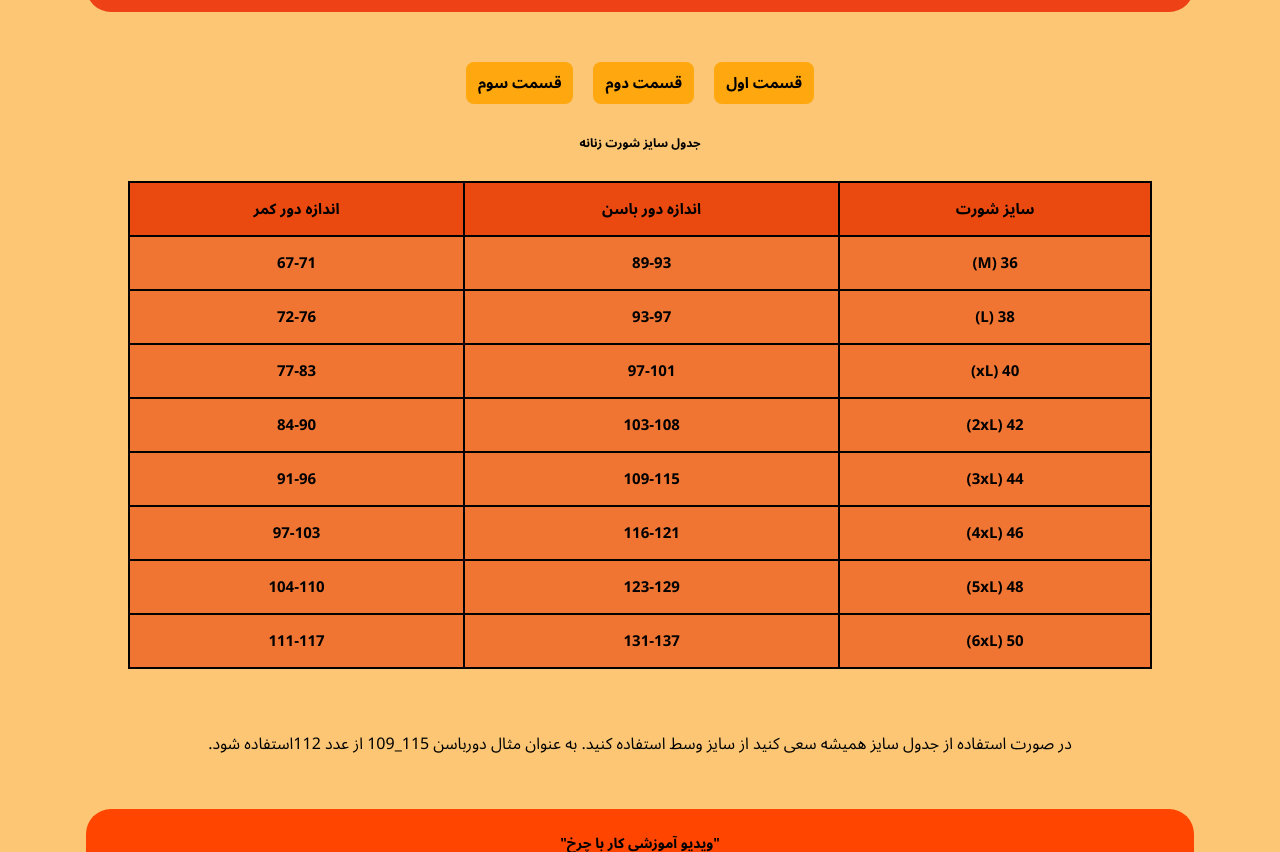
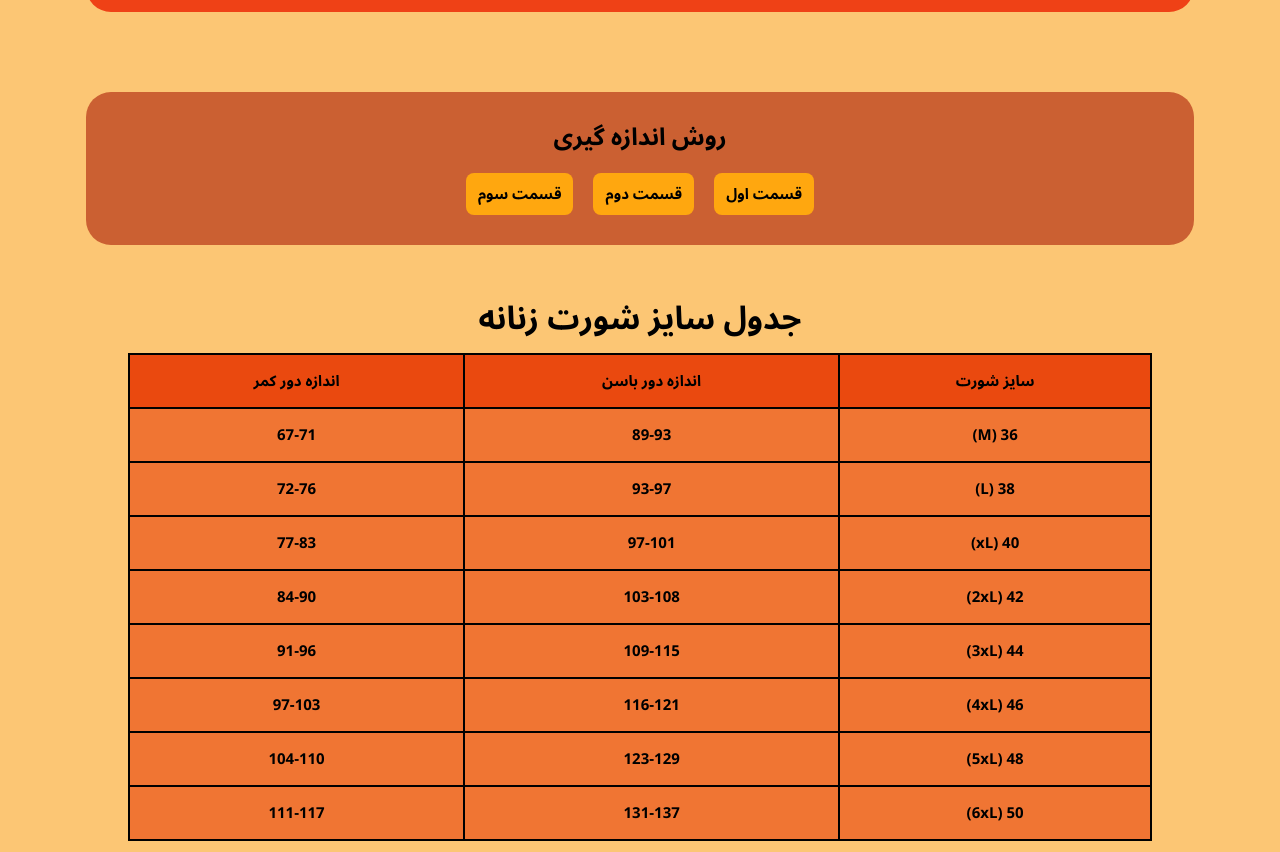
Before and after one commit to khayatiMino/01, a plain HTML site: page 01.html in a window 1280 px wide. Shown: the part 980-1832 px from the top of the page. Drawn offline with Linux system fonts and the light colour scheme; a web font is replaced by a local one.

Commit message:
add somthings

```diff
--- a/01.css
+++ b/01.css
@@ -75,6 +75,7 @@ tr {
 .vv {
     margin: 20px;
     width: 300px;
+    border: 10px;
 }
 
 .partsbut {
--- a/01.html
+++ b/01.html
@@ -134,10 +134,18 @@
         </div>
     </div>
 
-    <div class="butns">
-        <button class="partsbut" onclick="window.location.href='part1.html'">قسمت اول</button>
-        <button class="partsbut" onclick="window.location.href='part2.html'">قسمت دوم</button>
-        <button class="partsbut" onclick="window.location.href='part3.html'">قسمت سوم</button>
+    <div class="vvv">
+        <div class="vvvb" style="background-color: rgb(203, 96, 50);">
+
+            <h1>
+                روش اندازه گیری
+            </h1>
+            <div class="butns">
+                <button class="partsbut" onclick="window.location.href='part1.html'">قسمت اول</button>
+                <button class="partsbut" onclick="window.location.href='part2.html'">قسمت دوم</button>
+                <button class="partsbut" onclick="window.location.href='part3.html'">قسمت سوم</button>
+            </div>
+        </div>
     </div>
 
 
@@ -146,7 +154,7 @@
                 align-items: center;
                 justify-content: center;
                 flex-direction: column;">
-        <h2>جدول سایز شورت زنانه</h2>
+        <h1>جدول سایز شورت زنانه</h1>
         <table>
             <thead>
                 <tr>
```
